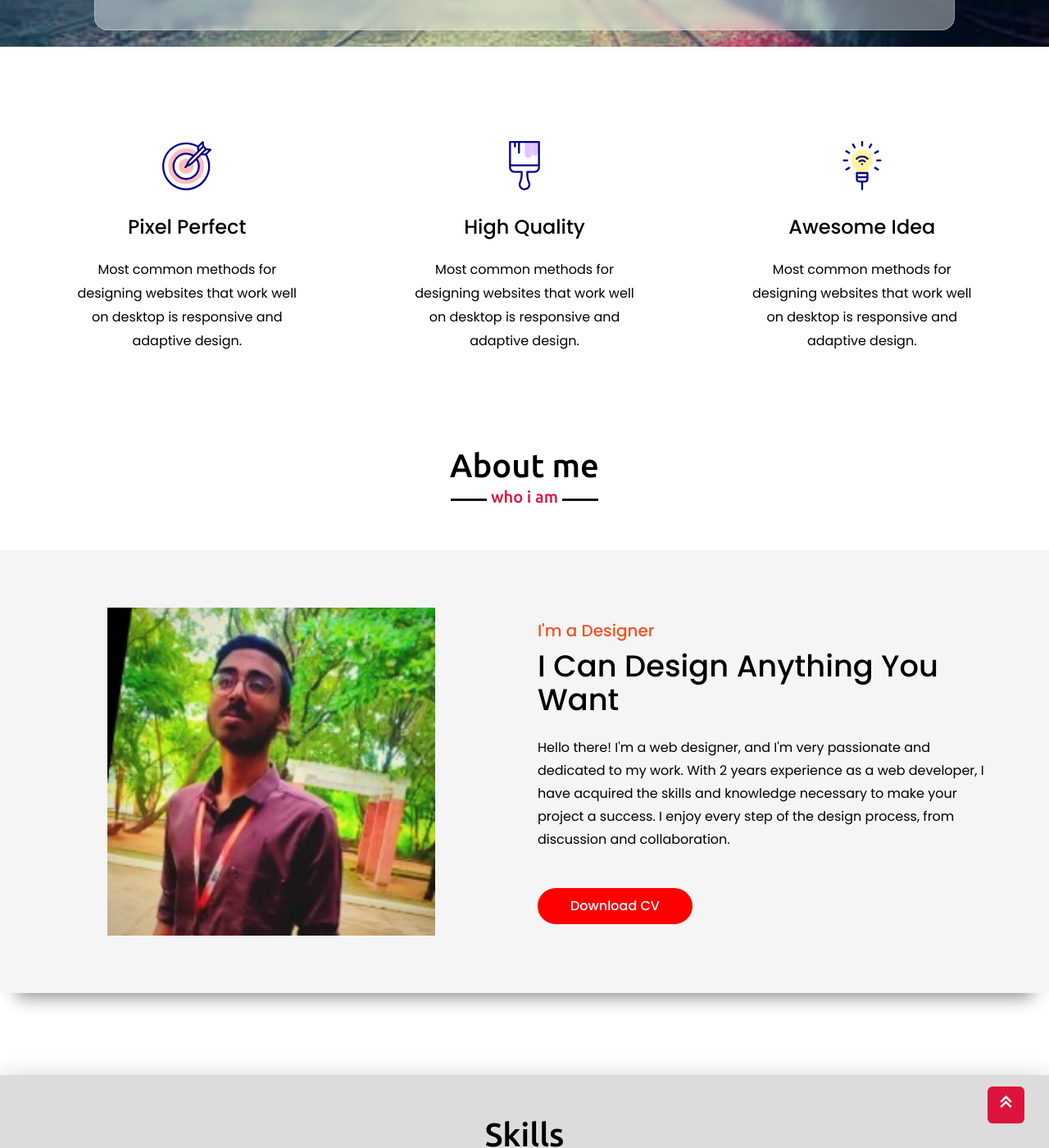
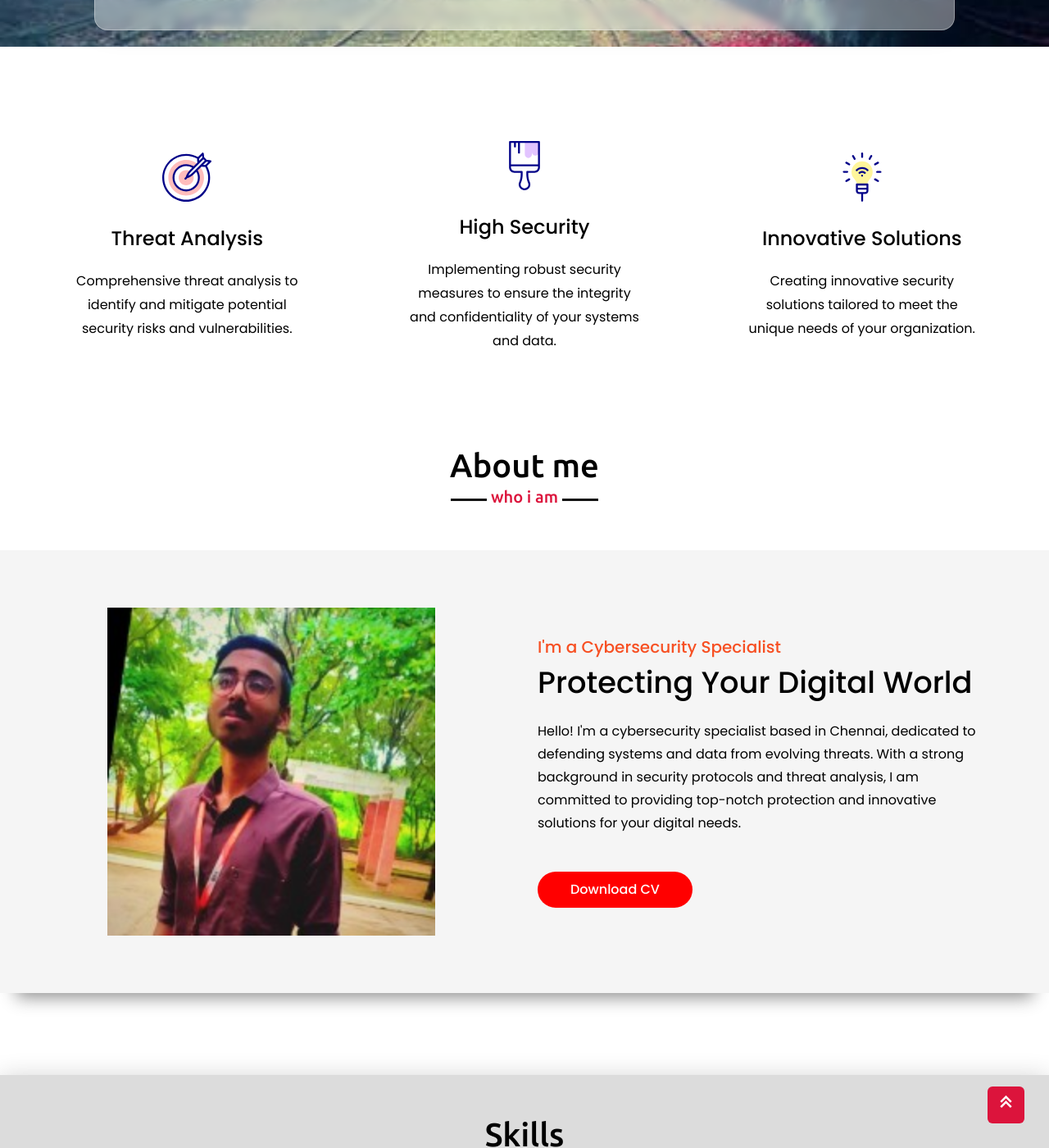
Before and after one commit to sampath-code04/sampath-code04.github.io, a Jekyll site: the page index.html, which Jekyll copies as it is, in a window 1280 px wide and 1400 px high, scrolled down 634 px. Shown: the whole window at 82% size. Built offline with Jekyll 4.4.1, drawn with Linux system fonts in a browser that asks for light colours; some of the changed text lies outside the part shown.

Commit message:
Update index.html

```diff
--- a/index.html
+++ b/index.html
@@ -40,7 +40,7 @@
                     <h3>Hello, I'm</h3>
                     <h1>Sampath Kumar</h1>
                     <h5>A Cybersecurity Enthusiast <span>From Chennai</span></h5>
-                    <p>I'm a cybersecurity professional based in Chennai, deeply passionate <br> and dedicated  to safeguarding digital landscapes.
+                    <p>I'm dedicated to safeguarding systems and data from evolving threats.Passionate about security and protection, <br>I thrive on solving complex challenges in the digital realm.
                     </p>
                     <div class="social">
                         <a href="https://www.facebook.com" target="_blank"><i class='bx bxl-facebook'></i></a>
@@ -65,24 +65,24 @@
 				<div class="sub-img">
 					<img src="img/target.svg">
 				</div>
-				<h3>Pixel Perfect</h3>
-				<p>Most common methods for designing websites that work well on desktop is responsive and adaptive design.</p>
+				<h3>Threat Analysis</h3>
+				<p>Comprehensive threat analysis to identify and mitigate potential security risks and vulnerabilities.</p>
 			</div>
 
 			<div class="sub-box">
 				<div class="sub-img">
 					<img src="img/brush.svg">
 				</div>
-				<h3>High Quality</h3>
-				<p>Most common methods for designing websites that work well on desktop is responsive and adaptive design.</p>
+				<h3>High Security</h3>
+				<p>Implementing robust security measures to ensure the integrity and confidentiality of your systems and data.</p>
 			</div>
 
 			<div class="sub-box">
 				<div class="sub-img">
 					<img src="img/energy.svg">
 				</div>
-				<h3>Awesome Idea</h3>
-				<p>Most common methods for designing websites that work well on desktop is responsive and adaptive design.</p>
+				<h3>Innovative Solutions</h3>
+				<p>Creating innovative security solutions tailored to meet the unique needs of your organization.</p>
 			</div>
 
 		</div>
@@ -96,9 +96,9 @@
 		</div>
 
 		<div class="about-text">
-			<h3>I'm a Designer</h3>
-			<h2>I Can Design Anything You Want</h2>
-			<p>Hello there! I'm a web designer, and I'm very passionate and dedicated to my work. With 2 years experience as a web developer, I have acquired the skills and knowledge necessary to make your project a success. I enjoy every step of the design process, from discussion and collaboration.</p>
+			<h3>I'm a Cybersecurity Specialist</h3>
+			<h2>Protecting Your Digital World</h2>
+			<p>Hello! I'm a cybersecurity specialist based in Chennai, dedicated to defending systems and data from evolving threats. With a strong background in security protocols and threat analysis, I am committed to providing top-notch protection and innovative solutions for your digital needs.</p>
 			<a href="img/resume.jpg" download="Dummy_CV" target="_blank" class="btn">Download CV</a>
 		</div>
 	</section>
@@ -108,24 +108,24 @@
 		<h2 class="skills-title">Skills</h2>
 		<div class="skills-type">
 			<div class="skill-front">
-				<h2 class="heading">FrontEnd developer</h2>
+				<h2 class="heading">Security Skills</h2>
 				<div class="list">
 					<ul>
-						<li><i class='bx bxs-badge-check'></i> HTML</li>
-						<li><i class='bx bxs-badge-check'></i> CSS</li>
-						<li><i class='bx bxs-badge-check'></i> JavaScript</li>
-						<li><i class='bx bxs-badge-check'></i> React Js</li>
+						<li><i class='bx bxs-badge-check'></i> Network Security</li>
+						<li><i class='bx bxs-badge-check'></i> Vulnerability Assessment</li>
+						<li><i class='bx bxs-badge-check'></i> Penetration Testing</li>
+						<li><i class='bx bxs-badge-check'></i> Incident Response</li>
 					</ul>
 				</div>
 			</div>
 			<div class="skill-back">
-				<h2 class="heading">BackEnd developer</h2>
+				<h2 class="heading">Technical Skills</h2>
 				<div class="list">
 					<ul>
-						<li><i class='bx bxs-badge-check'></i> PHP</li>
+						<li><i class='bx bxs-badge-check'></i> Python</li>
 						<li><i class='bx bxs-badge-check'></i> MySQL</li>
-						<li><i class='bx bxs-badge-check'></i> Node JS</li>
-						<li><i class='bx bxs-badge-check'></i> Python</li>
+						<li><i class='bx bxs-badge-check'></i> Security Tools (e.g., Metasploit, Nmap)</li>
+						<li><i class='bx bxs-badge-check'></i> Cloud Security</li>
 					</ul>
 				</div>
 			</div>
@@ -141,9 +141,9 @@
 		</div>
 
 		<div class="portfolio-content">
-			<a href="_layouts/blog.html">
+			<a href="./blog.html">
 			<div class="col">
-				<img src="img/work1.jpg">
+				<img src="img/ctf.jpg">
 				<div class="layer">
 					<h3>Cygenix CTF</h3>
 					<h5>Write Ups</h5>
@@ -153,7 +153,7 @@
 			<div class="col">
 				<img src="img/work2.jpg">
 				<div class="layer">
-					<h3>Web Design</h3>
+					<h3>Write Ups</h3>
 					<h5>Coming soon</h5>
 				</div>
 			</div>
@@ -161,7 +161,7 @@
 			<div class="col">
 				<img src="img/work3.jpg">
 				<div class="layer">
-					<h3>Web Design</h3>
+					<h3>Write Ups</h3>
 					<h5>Coming soon</h5>
 				</div>
 			</div>
@@ -169,7 +169,7 @@
 			<div class="col">
 				<img src="img/work4.jpg">
 				<div class="layer">
-					<h3>Web Design</h3>
+					<h3>Write Ups</h3>
 					<h5>Coming soon</h5>
 				</div>
 			</div>
@@ -177,7 +177,7 @@
 			<div class="col">
 				<img src="img/work5.jpg">
 				<div class="layer">
-					<h3>Web Design</h3>
+					<h3>Write Ups</h3>
 					<h5>Coming soon</h5>
 				</div>
 			</div>
@@ -185,7 +185,7 @@
 			<div class="col">
 				<img src="img/work6.jpg">
 				<div class="layer">
-					<h3>Web Design</h3>
+					<h3>Write Ups</h3>
 					<h5>Coming soon</h5>
 				</div>
 			</div>
```
